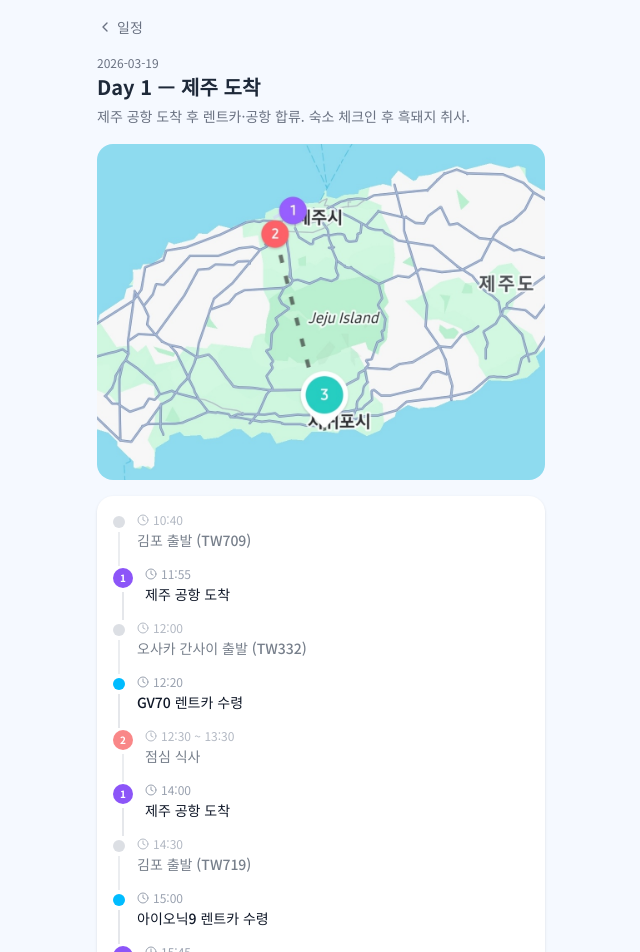
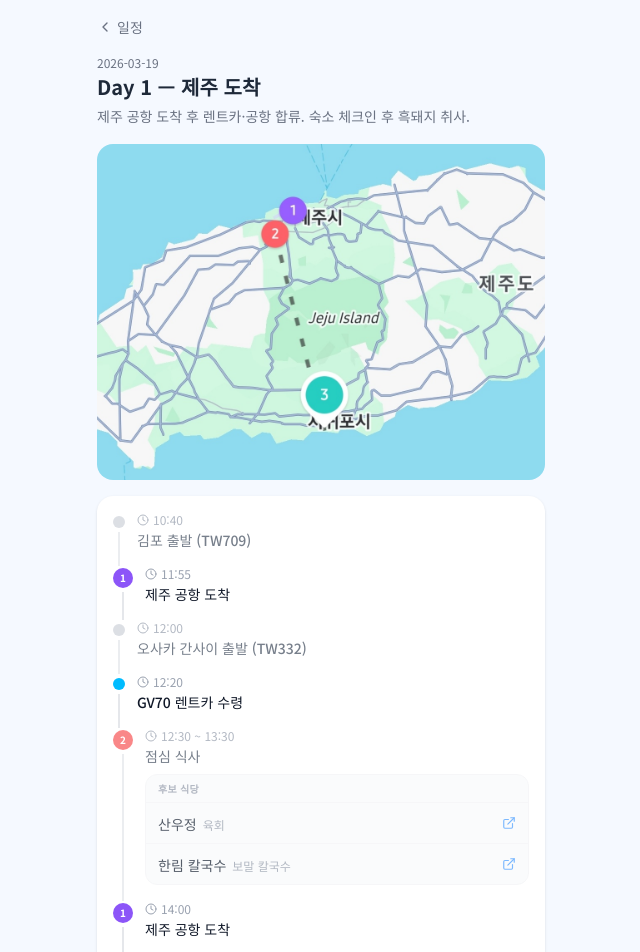
Before and after one commit to yglee8048/jeju-family-trip, a Next.js app: page /schedule/1 in a window 1280 px wide. Shown: the top 952 px of the page, without its empty margins (319-959 px from the left). Built offline with nearby package versions, Linux system fonts and the light colour scheme.

Commit message:
feat: 식당 링크 추가, 일정 수정 동기화 누락 수정

```diff
--- a/src/components/schedule/TimelineItem.tsx
+++ b/src/components/schedule/TimelineItem.tsx
@@ -1,6 +1,8 @@
-import {Clock, Lightbulb} from 'lucide-react';
+import {Clock, ExternalLink, Lightbulb} from 'lucide-react';
 import type {TimelineItem as TItem} from '../../data/schedule';
 import type {Lang} from '../../data/personas';
+import {ko} from '../../i18n/ko';
+import {ja} from '../../i18n/ja';
 
 interface Props {
     item: TItem;
@@ -8,6 +10,8 @@ interface Props {
 }
 
 export function TimelineItem({item, lang}: Props) {
+    const t = lang === 'ko' ? ko.schedule : ja.schedule;
+
     return (
         <div className={`flex gap-3 ${item.highlight ? '' : 'opacity-75'}`}>
             <div className="flex flex-col items-center">
@@ -23,13 +27,26 @@ export function TimelineItem({item, lang}: Props) {
                 )}
                 <div className="w-0.5 bg-gray-200 flex-1 mt-1"/>
             </div>
-            <div className="pb-4 flex-1">
+            <div className="pb-4 flex-1 min-w-0">
                 <div className="flex items-center gap-1 text-xs text-gray-400 mb-0.5">
-                    <Clock className="w-3 h-3"/>
+                    <Clock className="w-3 h-3 shrink-0"/>
                     <span>{item.time}</span>
                 </div>
-                <div className={`text-sm font-medium ${item.highlight ? 'text-gray-900' : 'text-gray-600'}`}>
-                    {item.content[lang]}
+                <div className="flex items-center gap-2 flex-wrap">
+                    <span className={`text-sm font-medium ${item.highlight ? 'text-gray-900' : 'text-gray-600'}`}>
+                        {item.content[lang]}
+                    </span>
+                    {item.url && (
+                        <a
+                            href={item.url}
+                            target="_blank"
+                            rel="noopener noreferrer"
+                            className="inline-flex items-center gap-0.5 text-xs text-blue-500 shrink-0"
+                        >
+                            <ExternalLink className="w-3 h-3"/>
+                            {t.map}
+                        </a>
+                    )}
                 </div>
                 {item.note && (
                     <div className="flex items-start gap-1 text-xs text-amber-600 mt-1">
@@ -37,6 +54,34 @@ export function TimelineItem({item, lang}: Props) {
                         <span>{item.note[lang]}</span>
                     </div>
                 )}
+                {item.candidates && item.candidates.length > 0 && (
+                    <div className="mt-2 rounded-xl bg-gray-50 border border-gray-100 overflow-hidden">
+                        <div className="px-3 py-1.5 text-[10px] font-semibold text-gray-400 uppercase tracking-wide">
+                            {t.candidates}
+                        </div>
+                        {item.candidates.map((c, i) => (
+                            <div
+                                key={i}
+                                className="flex items-center px-3 py-2 gap-2 border-t border-gray-100"
+                            >
+                                <div className="flex-1 min-w-0">
+                                    <span className="text-sm font-medium text-gray-800">{c.name}</span>
+                                    <span className="text-xs text-gray-400 ml-1.5">{c.desc[lang]}</span>
+                                </div>
+                                {c.url && (
+                                    <a
+                                        href={c.url}
+                                        target="_blank"
+                                        rel="noopener noreferrer"
+                                        className="shrink-0 text-blue-400 hover:text-blue-600"
+                                    >
+                                        <ExternalLink className="w-3.5 h-3.5"/>
+                                    </a>
+                                )}
+                            </div>
+                        ))}
+                    </div>
+                )}
             </div>
         </div>
     );
--- a/src/data/schedule.ts
+++ b/src/data/schedule.ts
@@ -7,16 +7,14 @@ export interface TimelineItem {
     groups?: Group[];
     note?: { ko: string; ja: string };
     marker?: { num: number; color: string };
+    url?: string;
+    candidates?: LunchCandidate[];
 }
 
 export interface LunchCandidate {
     name: string;
     desc: { ko: string; ja: string };
-}
-
-export interface CandidateGroup {
-    category: { ko: string; ja: string };
-    items: LunchCandidate[];
+    url?: string;
 }
 
 export interface DaySchedule {
@@ -26,7 +24,6 @@ export interface DaySchedule {
     overview: { ko: string; ja: string };
     timeline: TimelineItem[];
     groups?: Group[];
-    candidates?: CandidateGroup[];
 }
 
 export const schedules: DaySchedule[] = [
@@ -58,7 +55,19 @@ export const schedules: DaySchedule[] = [
                 time: '12:30 ~ 13:30',
                 content: {ko: '점심 식사', ja: 'ランチ'},
                 groups: ['me_gf'],
-                marker: {num: 2, color: '#F85F61'}
+                marker: {num: 2, color: '#F85F61'},
+                candidates: [
+                    {
+                        name: '산우정',
+                        desc: {ko: '육회', ja: '済州黒豚スユク'},
+                        url: 'https://naver.me/GipB0Otv',
+                    },
+                    {
+                        name: '한림 칼국수',
+                        desc: {ko: '보말 칼국수', ja: '魚介カルグクス'},
+                        url: 'https://naver.me/xyTtkgVu',
+                    },
+                ],
             },
             {
                 time: '14:00',
@@ -96,15 +105,6 @@ export const schedules: DaySchedule[] = [
             },
             {time: '저녁', content: {ko: '숙소에서 제주 흑돼지 구이', ja: '宿で済州黒豚焼肉'}, highlight: true},
         ],
-        candidates: [
-            {
-                category: {ko: '점심 후보', ja: 'ランチ候補'},
-                items: [
-                    {name: '산우정', desc: {ko: '제주 흑돼지 수육', ja: '済州黒豚スユク'}},
-                    {name: '한림 칼국수', desc: {ko: '생선 칼국수', ja: '魚介カルグクス'}},
-                ],
-            },
-        ],
     },
     {
         day: 2,
@@ -134,7 +134,24 @@ export const schedules: DaySchedule[] = [
                 time: '12:00 ~ 13:00',
                 content: {ko: '점심 식사 (고기국수)', ja: 'ランチ（豚肉麺）'},
                 highlight: true,
-                marker: {num: 3, color: '#F85F61'}
+                marker: {num: 3, color: '#F85F61'},
+                candidates: [
+                    {
+                        name: '어우름',
+                        desc: {ko: '제주 흑돼지 고기국수', ja: '済州黒豚 肉麺'},
+                        url: 'https://naver.me/FxCb5Mbz',
+                    },
+                    {
+                        name: '꽃가람',
+                        desc: {ko: '고기국수 / 비빔국수', ja: '肉麺 / ビビム麺'},
+                        url: 'https://naver.me/54LbcTP5',
+                    },
+                    {
+                        name: '삼무 국수',
+                        desc: {ko: '고기국수', ja: '肉麺'},
+                        url: 'https://naver.me/GaldxJuD',
+                    },
+                ],
             },
             {
                 time: '13:30 ~ 15:30',
@@ -150,16 +167,6 @@ export const schedules: DaySchedule[] = [
                 content: {ko: '숙소에서 회 취식', ja: '宿で刺身'},
                 highlight: true,
                 marker: {num: 5, color: '#3BC4B8'}
-            },
-        ],
-        candidates: [
-            {
-                category: {ko: '점심 후보 (고기국수)', ja: 'ランチ候補（豚肉麺）'},
-                items: [
-                    {name: '어우름', desc: {ko: '제주 흑돼지 고기국수', ja: '済州黒豚 肉麺'}},
-                    {name: '꽃가람', desc: {ko: '고기국수 / 비빔국수', ja: '肉麺 / ビビム麺'}},
-                    {name: '삼무 국수', desc: {ko: '고기국수', ja: '肉麺'}},
-                ],
             },
         ],
     },
@@ -190,7 +197,19 @@ export const schedules: DaySchedule[] = [
                 time: '12:00 ~ 13:00',
                 content: {ko: '점심 식사 (애월)', ja: 'ランチ（涯月）'},
                 highlight: true,
-                marker: {num: 4, color: '#F85F61'}
+                marker: {num: 4, color: '#F85F61'},
+                candidates: [
+                    {
+                        name: '해녀뜰',
+                        desc: {ko: '전복죽 / 미역국 정식', ja: 'アワビ粥 / ワカメスープ定食'},
+                        url: 'https://naver.me/GkUgfVxj',
+                    },
+                    {
+                        name: '보배쌤 보리김치와 게장 하귀점',
+                        desc: {ko: '게장 / 성게미역국 정식', ja: 'カニ醤油漬け / ウニわかめスープ定食'},
+                        url: 'https://naver.me/GDafQ0Oi',
+                    },
+                ],
             },
             {
                 time: '약 13:30',
@@ -215,7 +234,8 @@ export const schedules: DaySchedule[] = [
                 content: {ko: '마노 커피하우스 커피 타임 (중문)', ja: 'マノコーヒーハウス コーヒータイム（中文）'},
                 groups: ['me_gf', 'parents'],
                 highlight: true,
-                marker: {num: 6, color: '#F85F61'}
+                marker: {num: 6, color: '#F85F61'},
+                url: 'https://naver.me/5du4xlzi',
             },
             {
                 time: '16:40 ~ 17:00',
@@ -227,7 +247,8 @@ export const schedules: DaySchedule[] = [
                 content: {ko: '올레마당 저녁 식사 (고등어 구이 / 갈치 조림)', ja: 'オルレマダン夕食（サバ焼き / タチウオ煮）'},
                 groups: ['me_gf', 'parents'],
                 highlight: true,
-                marker: {num: 7, color: '#F85F61'}
+                marker: {num: 7, color: '#F85F61'},
+                url: 'https://naver.me/5CW7nqQs',
             },
             {
                 time: '19:00 ~ 20:30',
@@ -235,15 +256,6 @@ export const schedules: DaySchedule[] = [
                 groups: ['me_gf', 'parents'],
                 highlight: true,
                 marker: {num: 8, color: '#3BC4B8'}
-            },
-        ],
-        candidates: [
-            {
-                category: {ko: '점심 후보 (애월)', ja: 'ランチ候補（涯月）'},
-                items: [
-                    {name: '해녀뜰', desc: {ko: '전복죽 / 미역국 정식', ja: 'アワビ粥 / ワカメスープ定食'}},
-                    {name: '보배쌤 보리김치와 게장 하귀점', desc: {ko: '게장 / 성게미역국 정식', ja: 'カニ醤油漬け / ウニわかめスープ定食'}},
-                ],
             },
         ],
     },
@@ -268,12 +280,24 @@ export const schedules: DaySchedule[] = [
                 time: '12:00 ~ 13:00',
                 content: {ko: '점심 식사', ja: 'ランチ'},
                 highlight: true,
-                marker: {num: 2, color: '#F85F61'}
-            },
-            {
-                time: '13:00 ~ 13:30',
-                content: {ko: '마노 커피 하우스 (말차 라떼)', ja: 'マノコーヒーハウス（抹茶ラテ）'},
-                highlight: true
+                marker: {num: 2, color: '#F85F61'},
+                candidates: [
+                    {
+                        name: '행복한 시저네',
+                        desc: {ko: '흑돼지 짜글이', ja: '黒豚チャグルイ'},
+                        url: 'https://naver.me/I55Te7HS',
+                    },
+                    {
+                        name: '맨도롱 해장국',
+                        desc: {ko: '겡이국 / 몸국', ja: 'ゲンギクク / モムクク'},
+                        url: 'https://naver.me/xtgpRiyY',
+                    },
+                    {
+                        name: '공천포 식당',
+                        desc: {ko: '물회', ja: 'ムルフェ（水刺身）'},
+                        url: 'https://naver.me/xwmqSORZ',
+                    },
+                ],
             },
             {time: '약 14:15', content: {ko: 'GV70 반납 (제주 쏘카 터미널)', ja: 'GV70 返却（済州ソカターミナル）'}},
             {
@@ -284,16 +308,6 @@ export const schedules: DaySchedule[] = [
             },
             {time: '16:30', content: {ko: '김포 도착', ja: '金浦到着'}, highlight: true},
         ],
-        candidates: [
-            {
-                category: {ko: '점심 후보', ja: 'ランチ候補'},
-                items: [
-                    {name: '행복한 시저네', desc: {ko: '흑돼지 짜글이', ja: '黒豚チャグルイ'}},
-                    {name: '맨도롱 해장국', desc: {ko: '겡이국 / 몸국', ja: 'ゲンギクク / モムクク'}},
-                    {name: '공천포 식당', desc: {ko: '물회', ja: 'ムルフェ（水刺身）'}},
-                ],
-            },
-        ],
     },
 ];
 
--- a/src/i18n/ja.ts
+++ b/src/i18n/ja.ts
@@ -26,6 +26,8 @@ export const ja = {
     viewDetail: '詳細を見る',
     allGroups: '全員',
     myGroup: '私のスケジュール',
+    candidates: '候補レストラン',
+    map: '地図',
   },
   hotel: {
     title: 'ホテル情報',
--- a/src/i18n/ko.ts
+++ b/src/i18n/ko.ts
@@ -26,6 +26,8 @@ export const ko = {
     viewDetail: '상세 보기',
     allGroups: '전체',
     myGroup: '내 일정만',
+    candidates: '후보 식당',
+    map: '지도',
   },
   hotel: {
     title: '호텔 정보',
```
